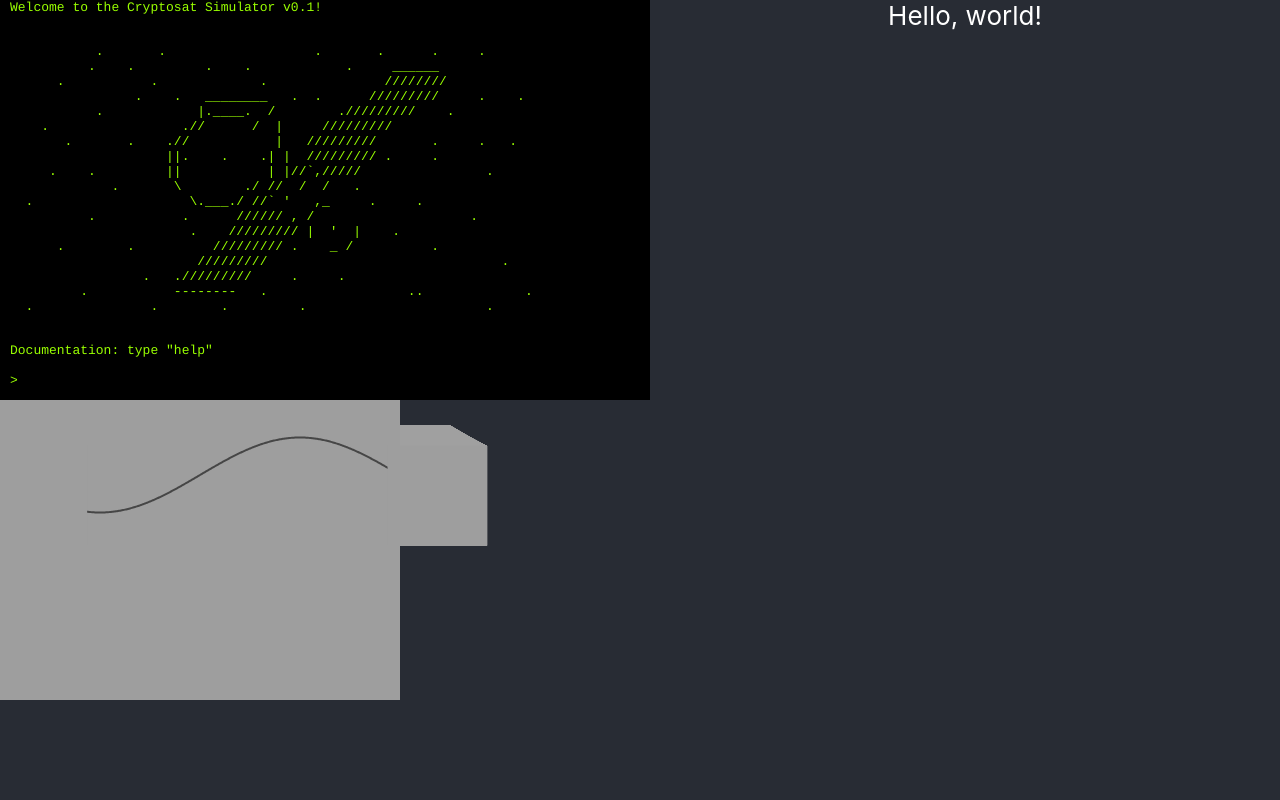
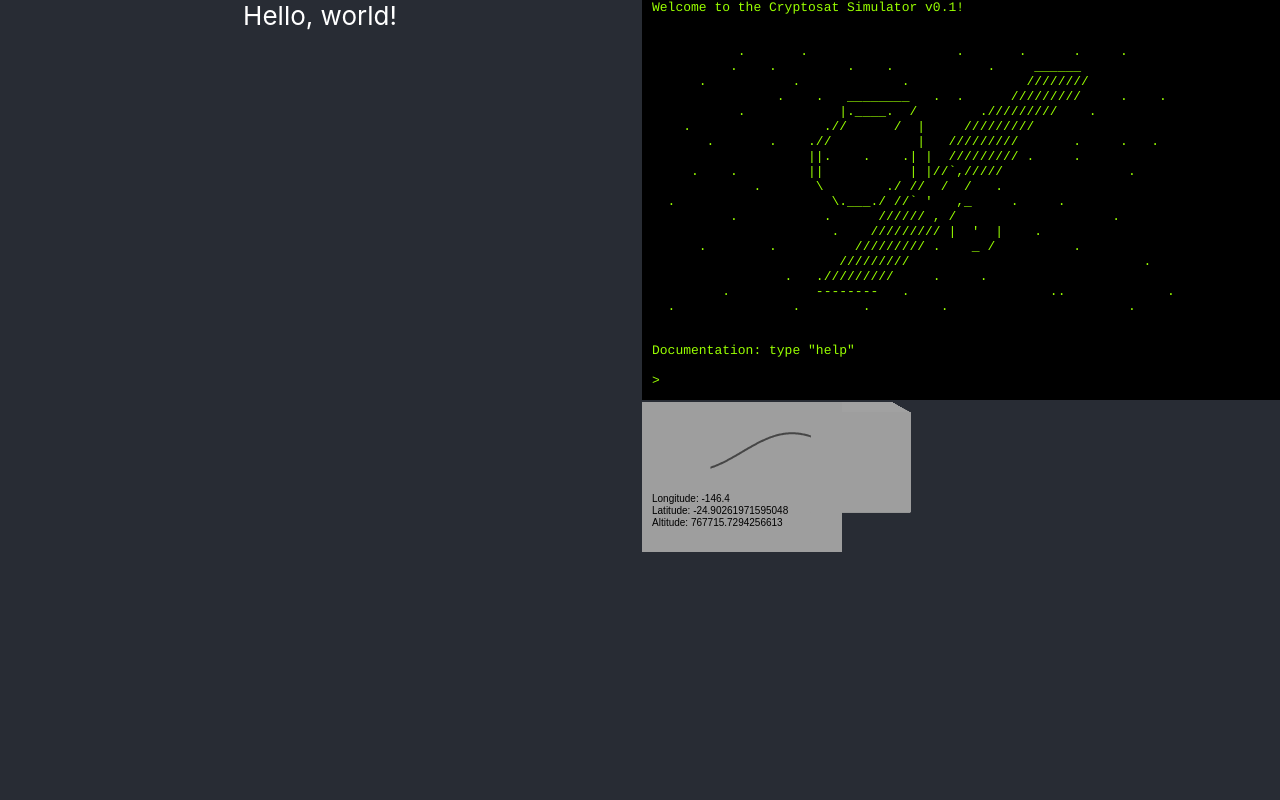
Before and after one commit to cryptosat/cryptosim, a React (Create React App) app: page / in a window 1280 px wide. Shown: the top 800 px of the page. Built offline with nearby package versions, Linux system fonts and the light colour scheme.

Commit message:
switch to grid layout

```diff
--- a/src/App.css
+++ b/src/App.css
@@ -16,13 +16,16 @@
   }
 }
 
-.App-header {
+.App {
   background-color: #282c34;
-  height: 50%;
+  height: 100vh;
   /*display: flex;*/
-  flex-direction: column;
+  /*flex-direction: column;*/
+  display: grid;
+  grid-template-columns: auto auto;
+  grid-gap: 2px;
   align-items: center;
-  justify-content: center;
+  /*justify-content: center;*/
   font-size: calc(10px + 2vmin);
   color: white;
 }
@@ -40,15 +43,11 @@
   }
 }
 
-.WorldMap {
-  width: 100vw;
-  height: 28vw;
-}
-
-#documentationbar {
+#documentation {
+  height: 100%;
   width: 50vw;
-  height: 50vh;
-  float:left;
+  grid-row-start: 1;
+  grid-row-end: 3;
 }
 
 
@@ -58,7 +57,7 @@
   color: #99ff00;
   display: block;
   float:left;
-  width: 50vw;
+  width: 100%;
   height: 50vh;
   text-align: left;
   font-size: 0.5em;
@@ -66,7 +65,13 @@
   overflow: scroll;
 }
 
+#worldmap {
+  height: 50vh;
+  width: 50vw;
+}
+
+
 #commandline {
   outline: 0px solid transparent;
-  width: 100vw;
+  width: 50vw;
 }
--- a/src/App.js
+++ b/src/App.js
@@ -26,17 +26,13 @@
   "  .               .        .         .                       .     "].join('\n')
 return (
     <div className="App">
-      <header className="App-header">
-        <div>
+      <DocumentationBar />
       <Console>
         {"Welcome to the Cryptosat Simulator v0.1!"}<br />&nbsp;
         <code><pre>{ascii}</pre></code>
         <br />Documentation: type "help"<br />&nbsp;<br />
       </Console>
-          <DocumentationBar />
-        </div>
       <WorldMap />
-      </header>
     </div>
   );
 }
--- a/src/DocumentationBar.js
+++ b/src/DocumentationBar.js
@@ -8,7 +8,7 @@
   }
 
   render() {
-    return <div id="documentationBar">Hello, world!</div>
+    return <div id="documentation">Hello, world!</div>
   }
 }
 
--- a/src/WorldMap.js
+++ b/src/WorldMap.js
@@ -12,6 +12,7 @@
     this.updateWindowDimensions = this.updateWindowDimensions.bind(this);
     this.worldImage = new Image();
     this.worldImage.src = worldGraphic;
+    this.worldImageScale = 0.5;
     this.satelliteImage = new Image();
     this.satelliteImage.src = satelliteGraphic;
   }
@@ -36,18 +37,18 @@
     if (!canvas || !this.state.worldImageReady || !this.state.satelliteImageReady) return; // not loaaded
     const ctx = canvas.getContext('2d');
     const Tsec = 60;
-    const width = this.worldImage.naturalWidth; // canvas.width;
-    const height = this.worldImage.naturalHeight;  // canvas.height;
+    const width = this.worldImage.naturalWidth * this.worldImageScale; // canvas.width;
+    const height = this.worldImage.naturalHeight * this.worldImageScale;  // canvas.height;
     const satelliteWidth = 100;
     const satelliteHeight = 100;
     ctx.clearRect(0, 0, width, height);
-    ctx.drawImage(this.worldImage, 0, 0);
+    ctx.drawImage(this.worldImage, 0, 0, width, height);
     ctx.beginPath();
     ctx.lineWidth = "2";
     ctx.strokeStyle = 'rgb(70, 70, 70)';
     const T = width;
     const scaleY = height / 8;
-    const offsetY = height / 4;
+    const offsetY = height / 3;
     const phase = 0 / 180. * Math.PI;
     for (var t = 0; t < T; t++) {
       const angle = t / T * 2 * Math.PI + phase;
@@ -68,6 +69,15 @@
     for (var i = -1; i <= 1; i++) {
       ctx.drawImage(this.satelliteImage, (i * T) + satelliteX - satelliteWidth / 2, satelliteY - satelliteHeight / 2, satelliteWidth, satelliteHeight);
     }
+
+    const textOffset = 50;
+    const textSpacing = 12;
+    const longitude = satellitePathFraction * 360 - 180;
+    const latitude = -Math.sin(satelliteAngle) * 45;
+    const altitude = 768000 + Math.random() * 1000 - 500;
+    ctx.fillText("Longitude: " + longitude, 10, height - textOffset);
+    ctx.fillText("Latitude: " + latitude, 10, height - textOffset + textSpacing);
+    ctx.fillText("Altitude: " + altitude, 10, height - textOffset + 2 * textSpacing);
   }
 
   componentWillUnmount() {
@@ -80,8 +90,8 @@
 
   render() {
     return(
-      <div>
-        <canvas ref={this.canvas} width={this.state.width} height={this.state.height}/>
+      <div id='worldmap'>
+        <canvas ref={this.canvas} width={this.state.width / 2} height={this.state.height}/>
       </div>
     )
   }
```
Lines whose indentation alone changed are shown as unchanged.
